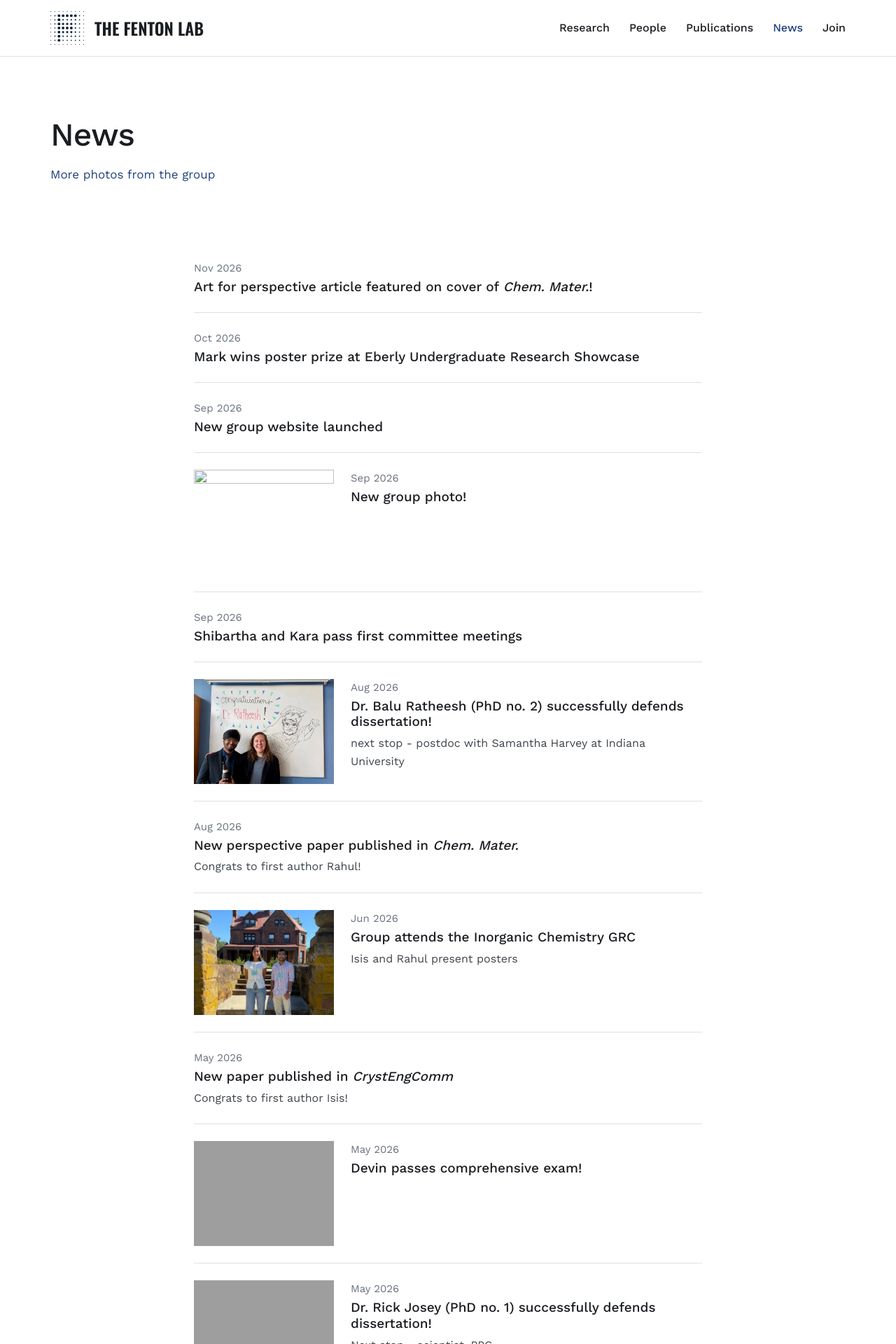
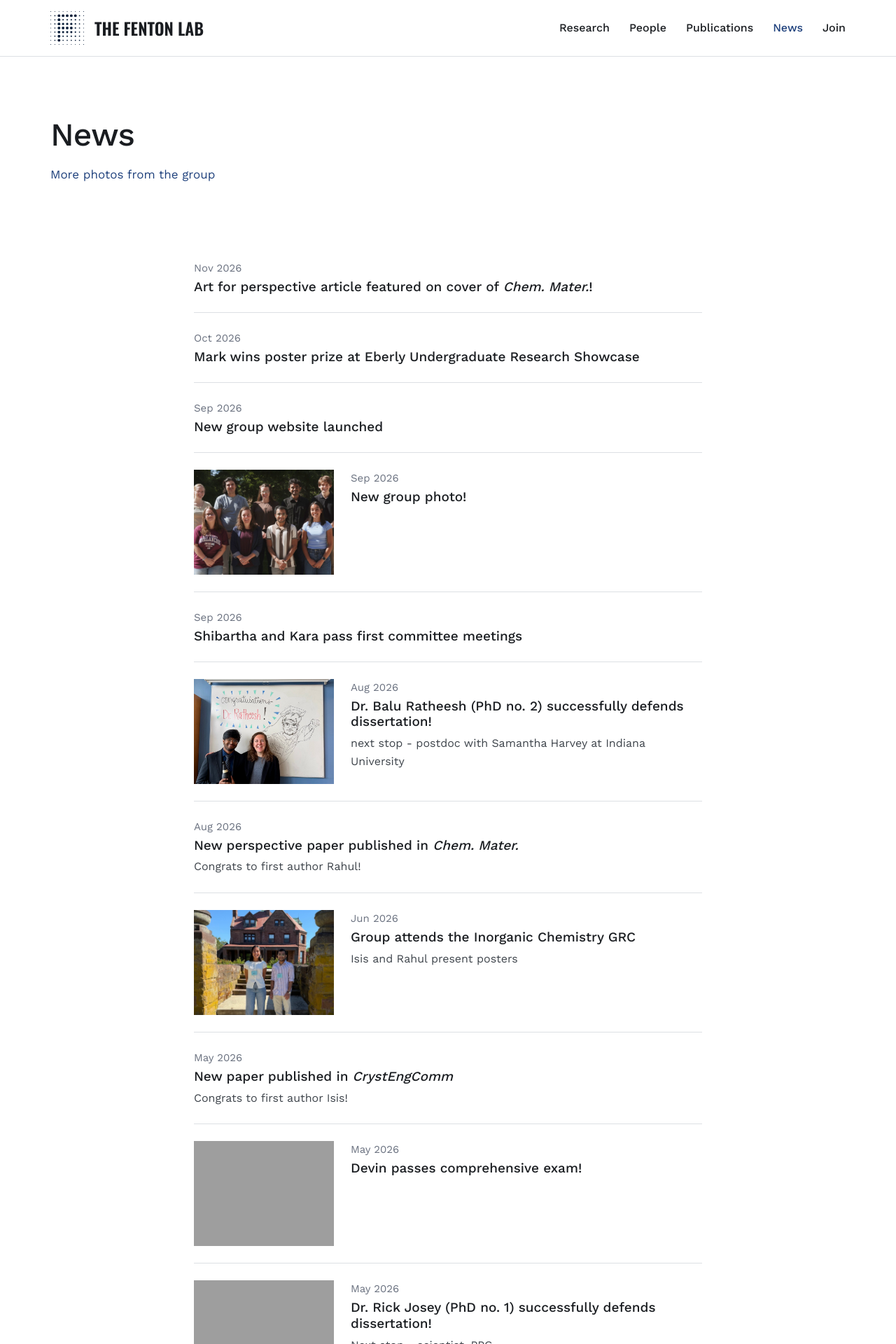
Before and after one commit to thefentonlab/thefentonlab.github.io, a Jekyll site: the page built from news.html, in a window 1280 px wide. Shown: the top 1920 px of the page at 70% size. Built offline with Jekyll 4.4.1, drawn with Linux system fonts in a browser that asks for light colours; grey boxes are pictures that could not be loaded.

Commit message:
Update news.yml

```diff
--- a/_data/news.yml
+++ b/_data/news.yml
@@ -15,7 +15,7 @@
 
 - date: Sep 2026
   title: New group photo!
-  image: img/group-photo.jpg
+  image: group-photo.jpg
 
 - date: Sep 2026
   title: Shibartha and Kara pass first committee meetings
```
